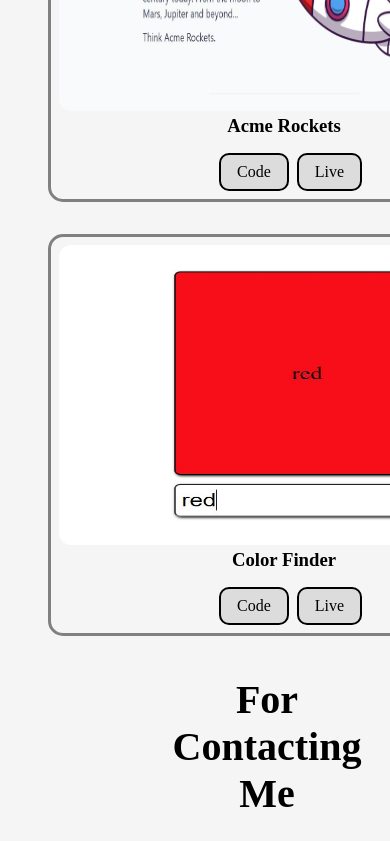
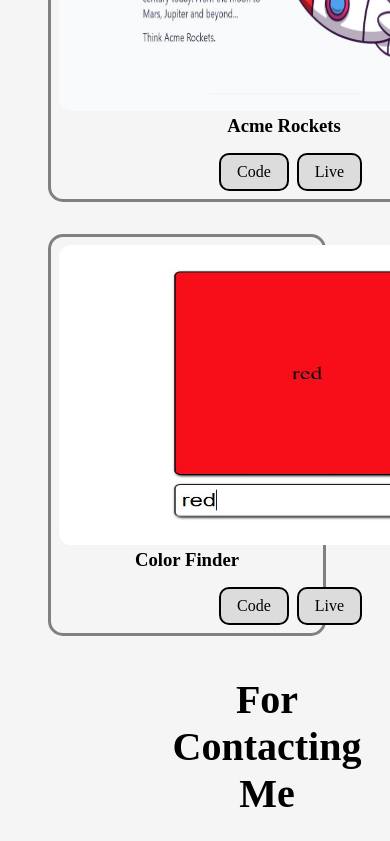
Before and after one commit to Ujjawal-04/Portfolio-Structure-and-Format, a Next.js app: page / in a window 390 px wide. Shown: the part 3016-3857 px from the top of the page. Built offline with nearby package versions, Linux system fonts and the light colour scheme.

Commit message:
page.module.css

```diff
--- a/src/app/Components/Projects/page.module.css
+++ b/src/app/Components/Projects/page.module.css
@@ -101,7 +101,8 @@
 }
 @media (max-width: 768px) {
 .projects{
-    padding-left: 5rem;
+    padding-left: 2rem;
+    padding-right: 2rem;
 }
 .projects h1 {
     font-size: 4rem;
@@ -126,8 +127,11 @@
     padding-left: 15rem;
 }
 .projectt {
-      padding-left: 2rem;
-      padding-top: 1rem;
+      gap: 1rem;
+    padding-left: 2rem;
+    padding-right: 2rem;
+    padding-top: 1rem;
+    flex-direction: column;
 }
 }
 @media (max-width: 480px) {
```
